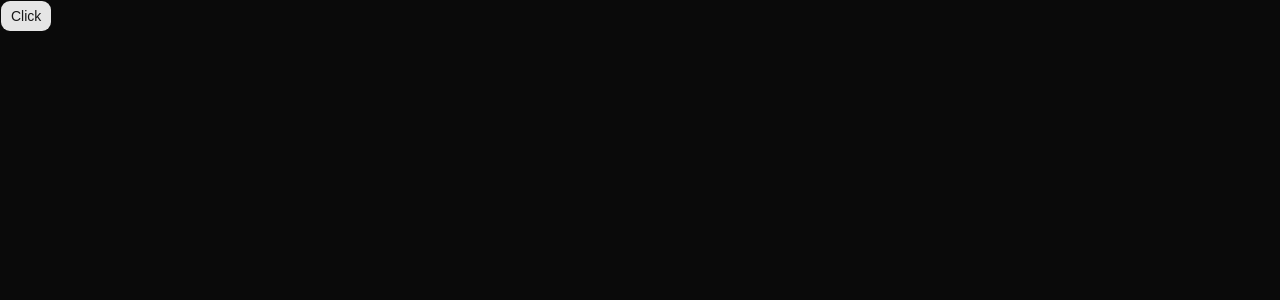
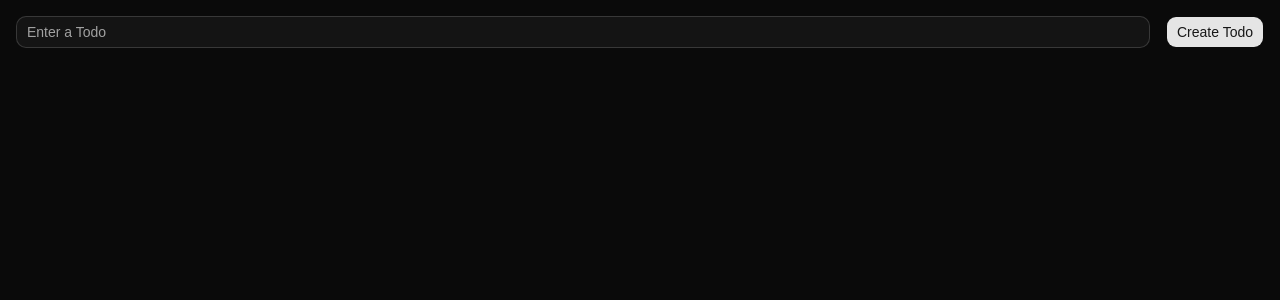
Before and after one commit to krutarth-pipaliya-simform/Practical-5_TODO, a React (Vite) app: page / in a window 1280 px wide. Shown: the top 300 px of the page. Built offline with nearby package versions, Linux system fonts and the light colour scheme.

Commit message:
feat: add header with custom basic form component

```diff
--- a/src/App.tsx
+++ b/src/App.tsx
@@ -1,9 +1,9 @@
-import { Button } from "./components/ui/button";
+import { Home } from "./pages/Home";
 
 function App() {
     return (
         <>
-            <Button className="">Click</Button>
+            <Home />
         </>
     );
 }
--- /dev/null
+++ b/src/components/form/Form.tsx
@@ -0,0 +1,19 @@
+import { Button } from "../ui/button";
+import { FormField, type FormFieldType } from "./FormField";
+
+interface FormProps {
+    className: string;
+    fields: Array<FormFieldType>;
+    formAction: (formData: FormData) => void | Promise<void>;
+    buttonText: string;
+}
+export const Form = ({ className, formAction, fields, buttonText }: FormProps) => {
+    return (
+        <form className={className} action={formAction}>
+            {fields.map((fieldData) => (
+                <FormField {...fieldData} />
+            ))}
+            <Button>{buttonText}</Button>
+        </form>
+    );
+};
--- /dev/null
+++ b/src/components/form/FormField.tsx
@@ -0,0 +1,20 @@
+import { useId, type HTMLInputTypeAttribute } from "react";
+import { Input } from "../ui/input";
+import { Label } from "../ui/label";
+
+export interface FormFieldType {
+    label?: string;
+    name: string;
+    placeholder?: string;
+    type: HTMLInputTypeAttribute;
+}
+
+export const FormField = ({ label, type, name, placeholder }: FormFieldType) => {
+    const id = useId();
+    return (
+        <div className="flex-1">
+            {label && <Label htmlFor={id}>{label}</Label>}
+            <Input className="flex-1" id={id} type={type} name={name} placeholder={placeholder} />
+        </div>
+    );
+};
--- /dev/null
+++ b/src/components/ui/input.tsx
@@ -0,0 +1,19 @@
+import * as React from "react";
+
+import { cn } from "@/lib/utils";
+
+function Input({ className, type, ...props }: React.ComponentProps<"input">) {
+    return (
+        <input
+            type={type}
+            data-slot="input"
+            className={cn(
+                "h-8 w-full min-w-0 rounded-lg border border-input bg-transparent px-2.5 py-1 text-base transition-colors outline-none file:inline-flex file:h-6 file:border-0 file:bg-transparent file:text-sm file:font-medium file:text-foreground placeholder:text-muted-foreground focus-visible:border-ring focus-visible:ring-3 focus-visible:ring-ring/50 disabled:pointer-events-none disabled:cursor-not-allowed disabled:bg-input/50 disabled:opacity-50 aria-invalid:border-destructive aria-invalid:ring-3 aria-invalid:ring-destructive/20 md:text-sm dark:bg-input/30 dark:disabled:bg-input/80 dark:aria-invalid:border-destructive/50 dark:aria-invalid:ring-destructive/40",
+                className,
+            )}
+            {...props}
+        />
+    );
+}
+
+export { Input };
--- /dev/null
+++ b/src/components/ui/label.tsx
@@ -0,0 +1,19 @@
+import * as React from "react";
+import { Label as LabelPrimitive } from "radix-ui";
+
+import { cn } from "@/lib/utils";
+
+function Label({ className, ...props }: React.ComponentProps<typeof LabelPrimitive.Root>) {
+    return (
+        <LabelPrimitive.Root
+            data-slot="label"
+            className={cn(
+                "flex items-center gap-2 text-sm leading-none font-medium select-none group-data-[disabled=true]:pointer-events-none group-data-[disabled=true]:opacity-50 peer-disabled:cursor-not-allowed peer-disabled:opacity-50",
+                className,
+            )}
+            {...props}
+        />
+    );
+}
+
+export { Label };
--- /dev/null
+++ b/src/pages/Home.tsx
@@ -0,0 +1,24 @@
+import { Form } from "@/components/form/Form";
+
+export const Home = () => {
+    const formProps = {
+        fields: [
+            {
+                name: "todo",
+                placeholder: "Enter a Todo",
+                type: "text",
+            },
+        ],
+        formAction: (formData: FormData) => {
+            console.log(formData);
+        },
+        buttonText: "Create Todo",
+    };
+    return (
+        <>
+            <header className="p-4">
+                <Form className="flex gap-4" {...formProps}></Form>
+            </header>
+        </>
+    );
+};
```
